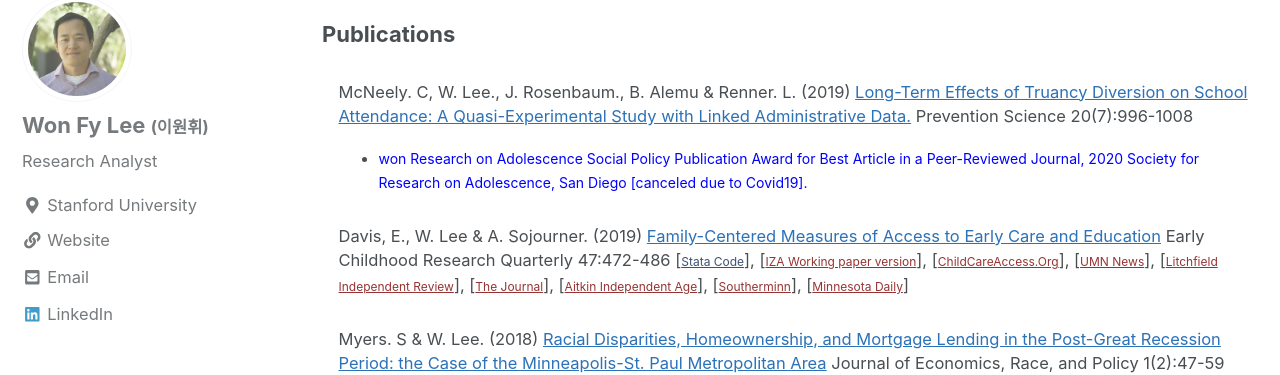
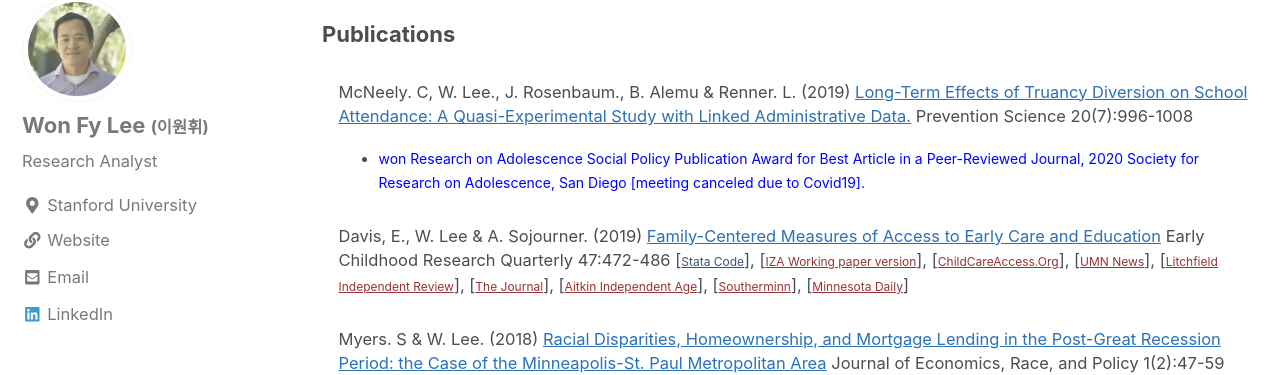
Before and after one commit to leex5089/leex5089.github.io, a Jekyll site: the page built from _pages/Research.md, in a window 1280 px wide and 900 px high. Shown: the part 115-490 px from the top of the window. Built offline with Jekyll 4.4.1, drawn with Linux system fonts in a browser that asks for light colours; nearby versions of some CDN libraries.

Commit message:
new files

```diff
--- a/_pages/Research.md
+++ b/_pages/Research.md
@@ -13,7 +13,7 @@
   <p>
   <dd>McNeely. C, W. Lee., J. Rosenbaum., B. Alemu & Renner. L. (2019) <a href="https://link.springer.com/article/10.1007/s11121-019-01027-z" target="_blank" style="color:#2B72B8">Long-Term Effects of Truancy Diversion on School Attendance: A Quasi-Experimental Study with Linked Administrative Data.</a> Prevention Science 20(7):996-1008
   <ul>
-  <li><a style="font-size:14px "> won Research on Adolescence Social Policy Publication Award for Best Article in a Peer-Reviewed Journal, 2020 Society for Research on Adolescence, San Diego [canceled due to Covid19].</a></li>
+  <li><a style="font-size:14px "> won Research on Adolescence Social Policy Publication Award for Best Article in a Peer-Reviewed Journal, 2020 Society for Research on Adolescence, San Diego [meeting canceled due to Covid19].</a></li>
 </ul>
 </dd>
 
```
